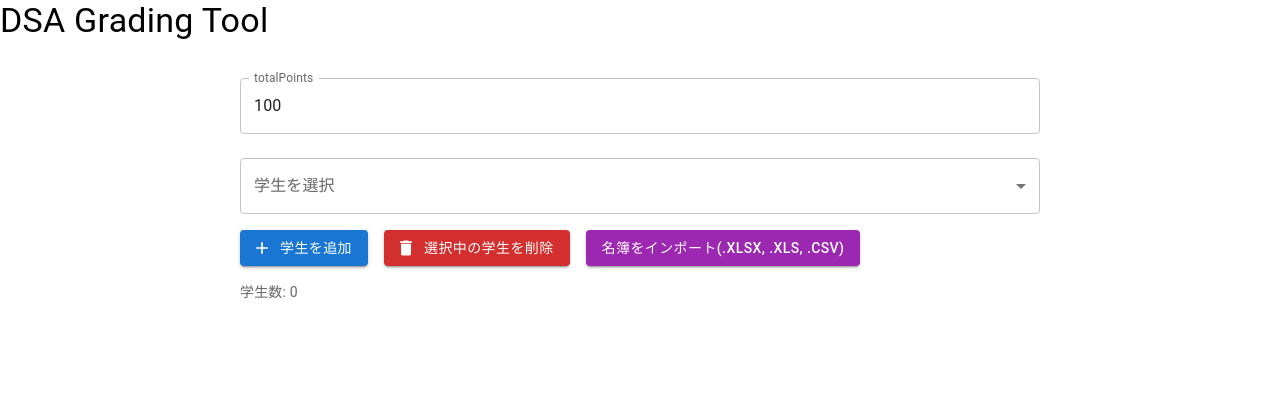
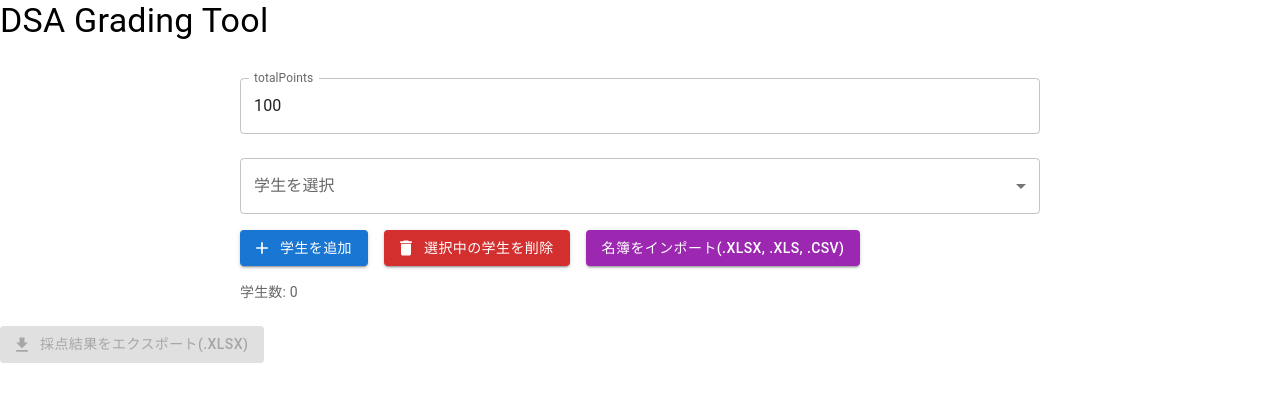
Before and after one commit to dsa-uts/dsa-grading-tool, a React (Create React App) app: page / in a window 1280 px wide. Shown: the top 402 px of the page. Built offline with nearby package versions, Linux system fonts and the light colour scheme.

Commit message:
結果をエクセルシートに出力

```diff
--- a/src/App.tsx
+++ b/src/App.tsx
@@ -18,6 +18,7 @@ import {
 } from '@mui/material';
 import AddIcon from '@mui/icons-material/Add';
 import DeleteIcon from '@mui/icons-material/Delete';
+import DownloadIcon from '@mui/icons-material/Download';
 import Checkbox from '@mui/material/Checkbox';
 import List from '@mui/material/List';
 import ListItem from '@mui/material/ListItem';
@@ -219,6 +220,37 @@ function App() {
     };
     reader.readAsArrayBuffer(file);
   }
+
+  // 採点結果をエクスポート
+  const handleExportResults = () => {
+    // エクスポートするデータの作成
+    const exportData = students.map(student => ({
+      '学籍番号': student.studentId,
+      '氏名': student.name,
+      '得点': student.score,
+      '講評': student.feedback.trim()
+    }));
+
+    // ワークブックとワークシートの作成
+    const workBook = XLSX.utils.book_new();
+    const workSheet = XLSX.utils.json_to_sheet(exportData);
+
+    // 列幅の設定
+    const columnWidths = [
+      { wch: 10 }, // 学籍番号
+      { wch: 15 }, // 氏名
+      { wch: 8 }, // 得点
+      { wch: 50 } // 講評
+    ];
+    workSheet['!cols'] = columnWidths;
+
+    // ワークブックにワークシートを追加
+    XLSX.utils.book_append_sheet(workBook, workSheet, '採点結果');
+
+    // ファイルとして保存
+    const fileName = `採点結果_${new Date().toISOString().split('T')[0]}.xlsx`;
+    XLSX.writeFile(workBook, fileName);
+  };
 
   return (
     <div className="App">
@@ -431,6 +463,18 @@ function App() {
           </Button>
         </DialogActions>
       </Dialog>
+
+      <Box sx={{ display: 'flex', gap: 2, mb: 2}}>
+        <Button
+          variant="contained"
+          color="success"
+          startIcon={<DownloadIcon />}
+          onClick={handleExportResults}
+          disabled={students.length === 0}
+        >
+          採点結果をエクスポート(.xlsx)
+        </Button>
+      </Box>
     </div>
   );
 }
```
